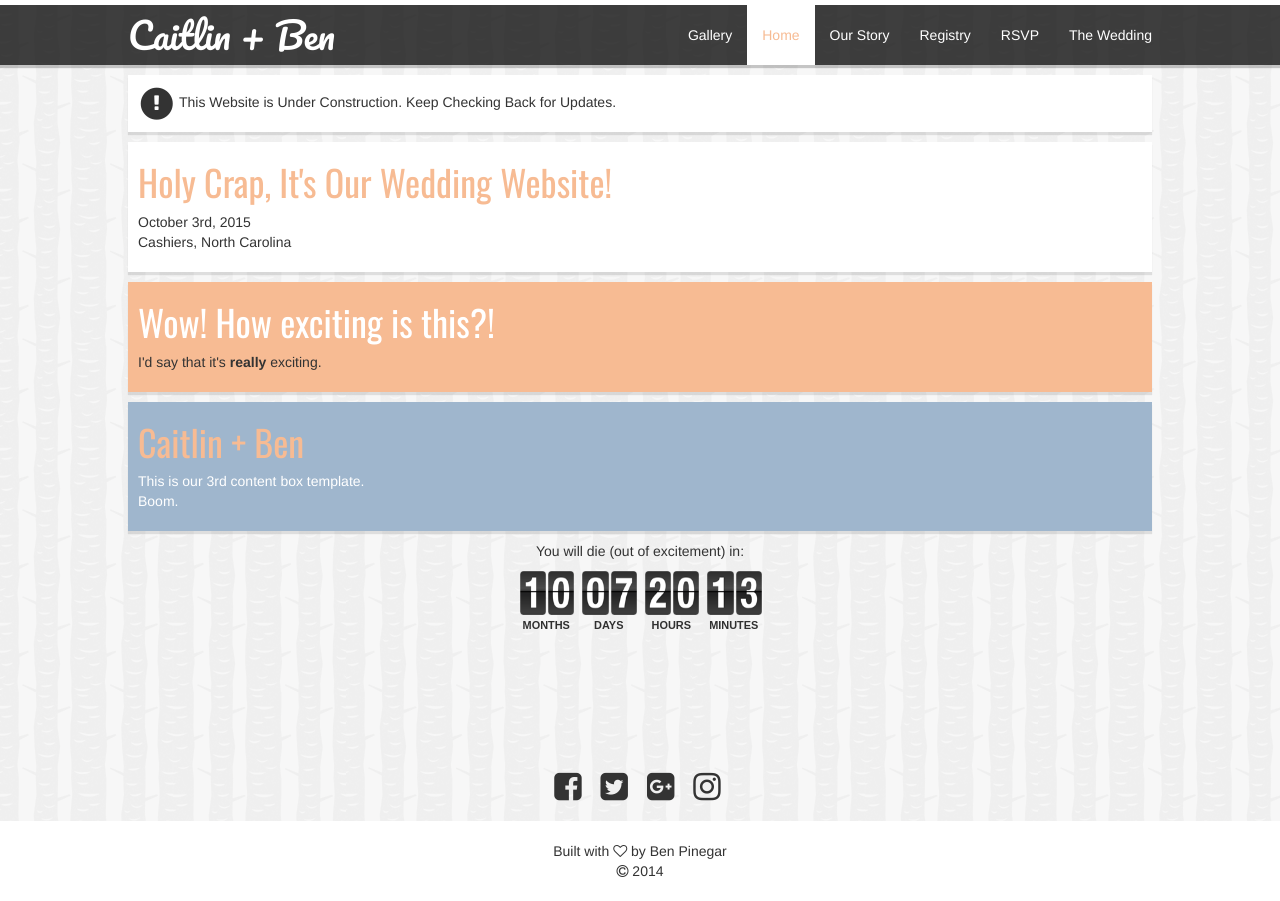
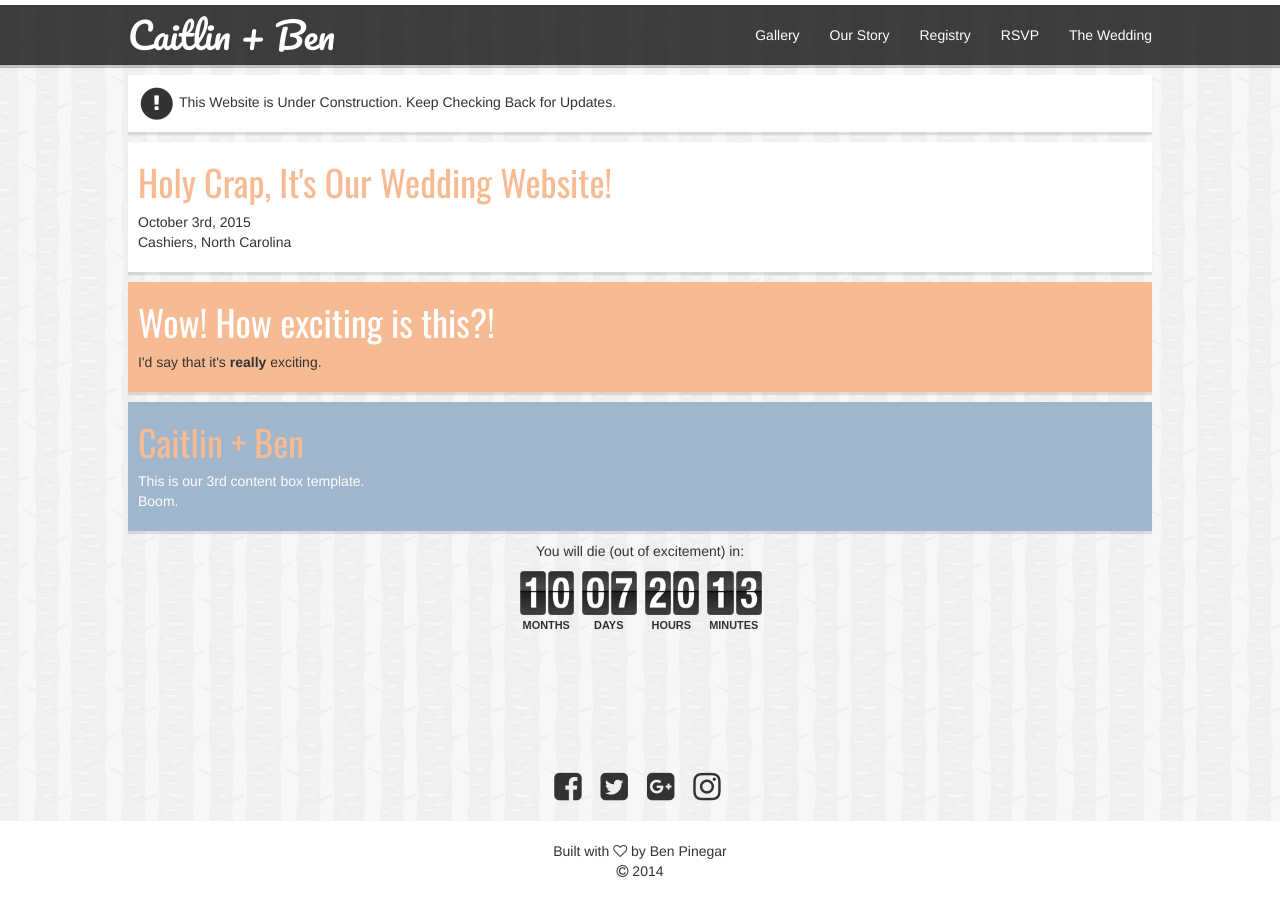
Before and after one commit to bpinegar/bpinegar.github.io, a Jekyll site: the page built from index.html, in a window 1280 px wide. Built offline with Jekyll 4.4.1, drawn with Linux system fonts in a browser that asks for light colours; nearby versions of some CDN libraries.

Commit message:
Update header.html

```diff
--- a/_includes/header.html
+++ b/_includes/header.html
@@ -14,7 +14,7 @@
         <ul class="nav navbar-nav navbar-right">
           {% assign active = page.url %}
           {% for page in site.pages %}
-            {% if page.title && page.title != "Home" %}
+            {% if page.title and page.title != "Home" %}
               <li {% if active == page.url %}class="active"{% endif %}><a href="{{ page.url | prepend: site.baseurl }}">{{ page.title }}</a></li>
             {% endif %}
           {% endfor %}
```
